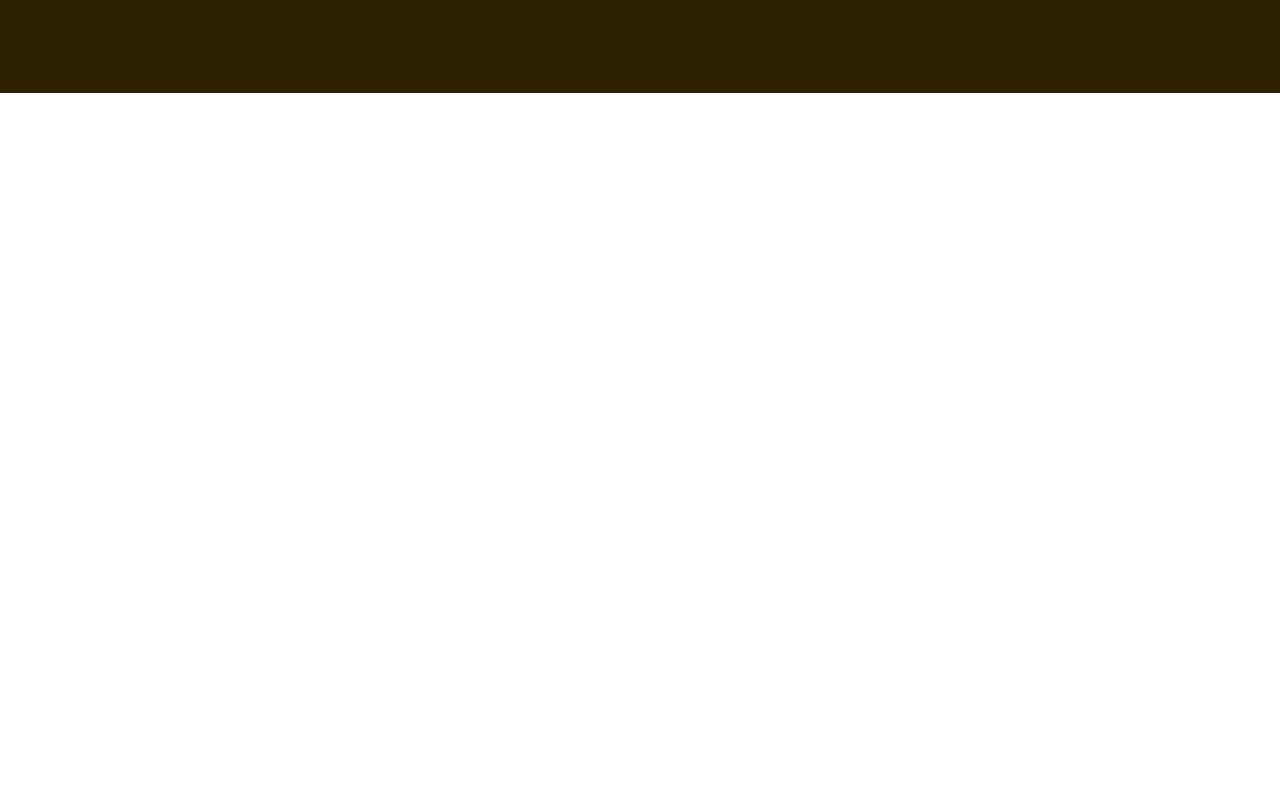
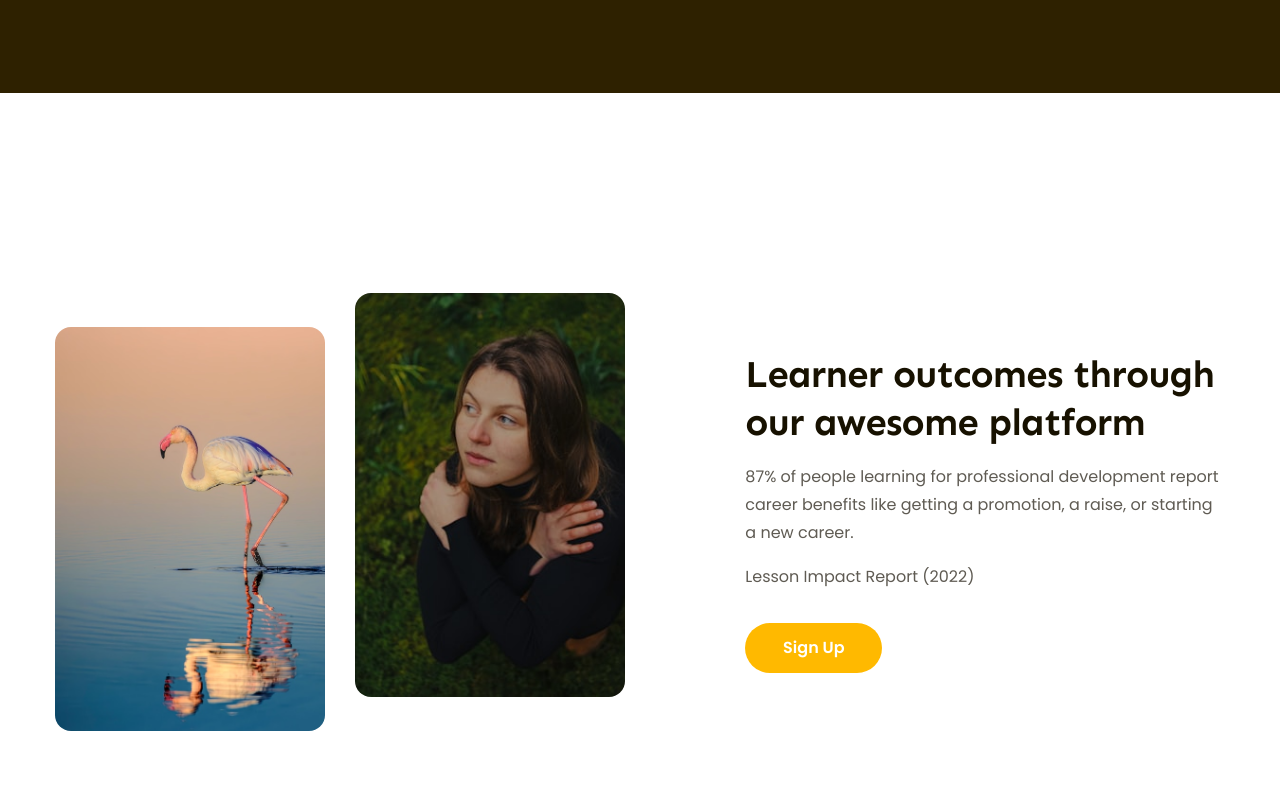
Before and after one commit to linhbu06/project-03, a plain HTML site: page index.html in a window 1280 px wide. Shown: the part 2279-3078 px from the top of the page. Drawn offline with Linux system fonts and the light colour scheme.

Commit message:
features

```diff
--- a/asset/css/style.css
+++ b/asset/css/style.css
@@ -428,6 +428,7 @@ body {
     color: #171100;
     font-size: 1.8rem;
     font-weight: 600;
+    padding-right: 20px;
 }
 
 .popular .popular-bottom .infor .desc {
@@ -525,3 +526,53 @@ body {
     font-weight: 400;
     line-height: 1.53; /* 153.846% */
 }
+
+/* features */
+.features-one {
+    margin-top: 135px;
+    padding: 65px 0;
+}
+
+.features-one .sub-features {
+    display: flex;
+}
+
+.features-one .sub-left {
+    display: flex;
+    gap: 0 30px;
+}
+
+.features-one .sub-right {
+    width: 41%;
+    display: flex;
+    justify-content: flex-end;
+    flex-direction: column;
+    margin-left: auto;
+    justify-content: center;
+}
+
+.features-one .sub-left img {
+    border-radius: 16px;
+    width: 270px;
+    height: 404px;
+    object-fit: cover;
+}
+
+.features-one .sub-left .lower {
+    margin-top: 34px;
+}
+
+.features-one .sub-right .desc {
+    margin-top: 16px;
+}
+
+.features-one .sub-right  .cta-btn {
+    margin-top: 32px;
+    background-color: var(--primary-color);
+    min-width: 137px;
+    color: #FFF;
+    text-align: center;
+    font-size: 1.6rem;
+    font-weight: 600;
+    line-height: 1.75; /* 175% */
+}
--- a/index.html
+++ b/index.html
@@ -183,7 +183,7 @@
                             <div class="infor">
                                 <div class="feedback">
                                     <h3 class="title p line-clamp">
-                                        <a href="# ">Basic web design</a>
+                                        <a href="# ">Basic web design </a>
                                     </h3>
                                     <div class="sub-feedback">
                                         <img
@@ -285,7 +285,11 @@
                     <!-- list-01 -->
                     <div class="sub-comment">
                         <div class="sub-left">
-                            <img src="./asset/img/list-comment-1.jpg" alt="" class="avatar" />
+                            <img
+                                src="./asset/img/list-comment-1.jpg"
+                                alt=""
+                                class="avatar"
+                            />
                             <p class="title">Peter Moor</p>
                             <p class="desc p">Student of Web Design</p>
                             <div class="dots">
@@ -295,19 +299,28 @@
                             </div>
                         </div>
                         <div class="sub-right">
-                            <img src="./asset/icons/open.svg" alt="" class="icon" />
+                            <img
+                                src="./asset/icons/open.svg"
+                                alt=""
+                                class="icon"
+                            />
                             <p class="desc">
-                                Not only does my resume look impressive—filled with
-                                the names and logos of world-class institutions—but
-                                these certificates also bring me closer to my career
-                                goals by validating the skills I've learned."
+                                Not only does my resume look impressive—filled
+                                with the names and logos of world-class
+                                institutions—but these certificates also bring
+                                me closer to my career goals by validating the
+                                skills I've learned."
                             </p>
                         </div>
                     </div>
                     <!-- list-02 -->
                     <div class="sub-comment">
                         <div class="sub-left">
-                            <img src="./asset/img/list-comment-2.jpg" alt="" class="avatar" />
+                            <img
+                                src="./asset/img/list-comment-2.jpg"
+                                alt=""
+                                class="avatar"
+                            />
                             <p class="title">Peter Moor</p>
                             <p class="desc p">Student of Web Design</p>
                             <div class="dots">
@@ -317,19 +330,28 @@
                             </div>
                         </div>
                         <div class="sub-right">
-                            <img src="./asset/icons/open.svg" alt="" class="icon" />
+                            <img
+                                src="./asset/icons/open.svg"
+                                alt=""
+                                class="icon"
+                            />
                             <p class="desc">
-                                Not only does my resume look impressive—filled with
-                                the names and logos of world-class institutions—but
-                                these certificates also bring me closer to my career
-                                goals by validating the skills I've learned."
+                                Not only does my resume look impressive—filled
+                                with the names and logos of world-class
+                                institutions—but these certificates also bring
+                                me closer to my career goals by validating the
+                                skills I've learned."
                             </p>
                         </div>
                     </div>
                     <!-- list-03 -->
                     <div class="sub-comment">
                         <div class="sub-left">
-                            <img src="./asset/img/list-comment-3.jpg" alt="" class="avatar" />
+                            <img
+                                src="./asset/img/list-comment-3.jpg"
+                                alt=""
+                                class="avatar"
+                            />
                             <p class="title">Peter Moor</p>
                             <p class="desc p">Student of Web Design</p>
                             <div class="dots">
@@ -339,14 +361,42 @@
                             </div>
                         </div>
                         <div class="sub-right">
-                            <img src="./asset/icons/open.svg" alt="" class="icon" />
+                            <img
+                                src="./asset/icons/open.svg"
+                                alt=""
+                                class="icon"
+                            />
                             <p class="desc">
-                                Not only does my resume look impressive—filled with
-                                the names and logos of world-class institutions—but
-                                these certificates also bring me closer to my career
-                                goals by validating the skills I've learned."
+                                Not only does my resume look impressive—filled
+                                with the names and logos of world-class
+                                institutions—but these certificates also bring
+                                me closer to my career goals by validating the
+                                skills I've learned."
                             </p>
                         </div>
+                    </div>
+                </div>
+            </div>
+        </div>
+        <!-- features-one -->
+        <div class="features-one">
+            <div class="content">
+                <div class="sub-features">
+                    <div class="sub-left">
+                        <img src="./asset/img/features-1.jpg" alt="" class="lower" />
+                        <img src="./asset/img/features-2.jpg" alt="" />
+                    </div>
+                    <div class="sub-right">
+                        <h2 class="title font-family-sen">
+                            Learner outcomes through our awesome platform
+                        </h2>
+                        <p class="desc p">
+                            87% of people learning for professional development
+                            report career benefits like getting a promotion, a
+                            raise, or starting a new career.
+                        </p>
+                        <p class="desc p">Lesson Impact Report (2022)</p>
+                        <div class="btn cta-btn">Sign Up</div>
                     </div>
                 </div>
             </div>
```
Also changed, not shown: asset/img/features-1.jpg (added), asset/img/features-2.jpg (added), asset/img/features-3.jpg (added).
